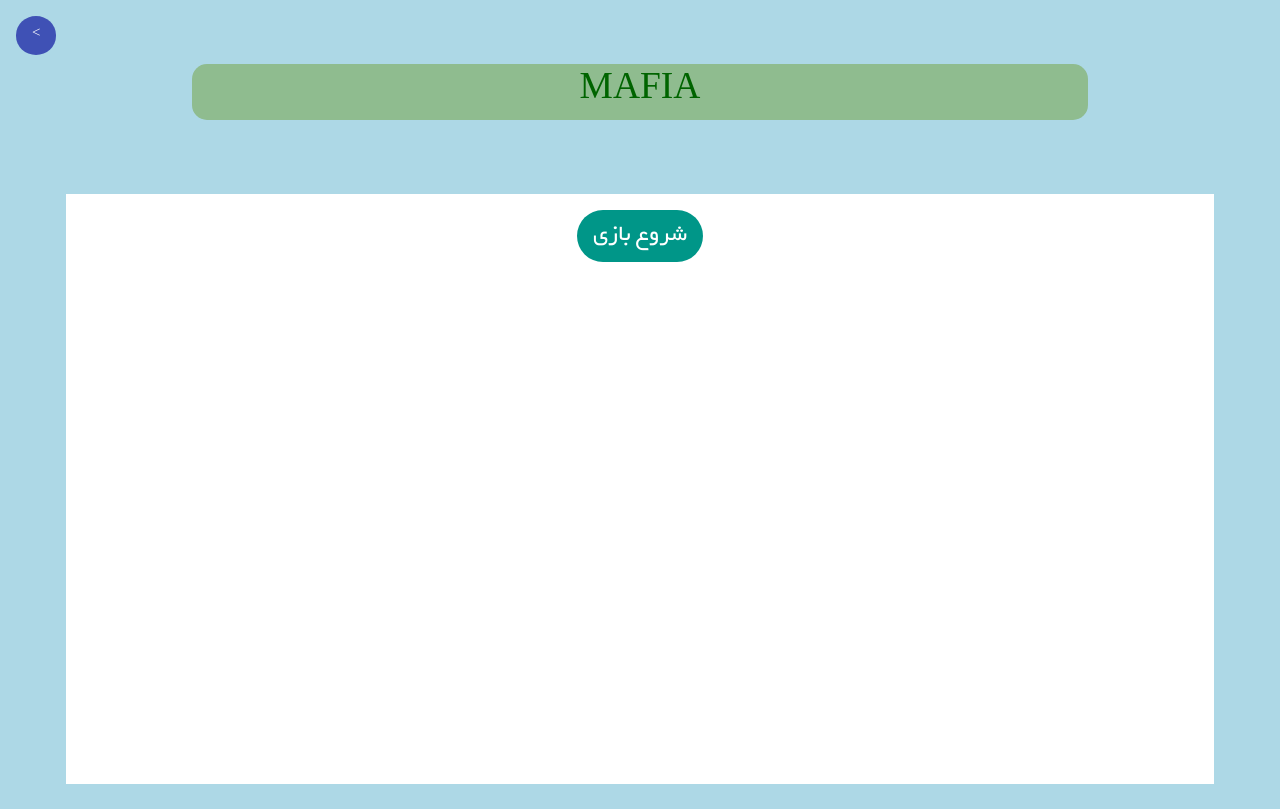
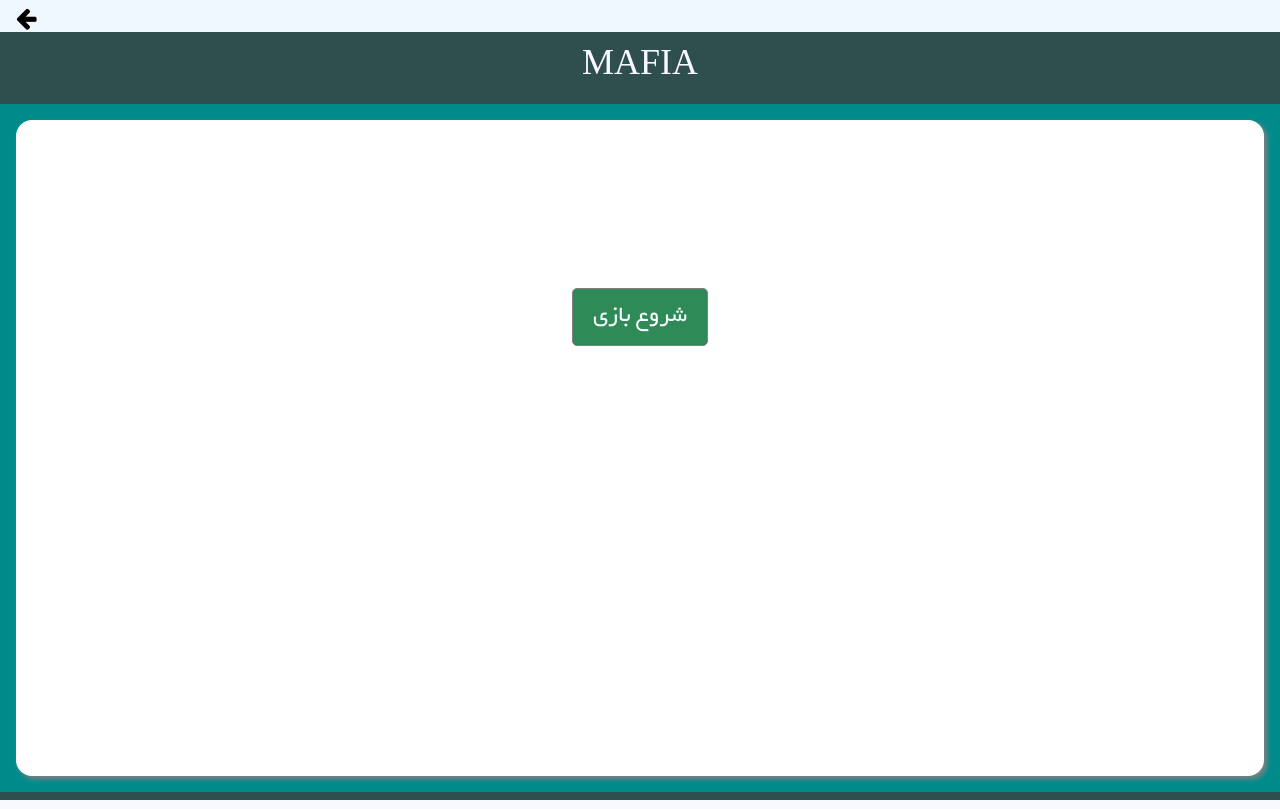
Before and after one commit to farhadmn82/mafia_god, a PHP site: page / in a window 1280 px wide. Run offline with PHP 8.4, Linux system fonts and the light colour scheme.

Commit message:
day completed

```diff
--- a/css/main.css
+++ b/css/main.css
@@ -13,50 +13,119 @@ body{
     font-family: MyFont;
     height: max-content;
     min-height: 100%;
-    margin: 0
+    margin: 0;
+    background: darkcyan;
 }
 
+.navbar{
+    height:4vh;
+    line-height: 4vh;
+    background-color: aliceblue;
+}
 .page_header{
-    height: 12vh;
-    padding-top: 2vh;
+    height: 9vh;
+    padding: 0vh 0%;
+    background-color: darkslategray;
 }
 .page_title{
-    background-color: darkseagreen;
-    color: darkgreen;
+    color: ghostwhite;
+    height: 100%;
+    font-size: 4.5vh;
+    line-height: 9vh;
+}
 
-    margin: 0px 15%;
-    border-radius: 15px;
-    padding: 0%;
-    text-align: center;
-    font-size: 2.5em;
+.content{
+    height:86vh
 }
+
+.page_content{
+    height: 82vh;
+    margin: 2vh 0;
+    border-radius: 16px;
+    display: block;
+    box-shadow: 3px 3px 5px grey;
+}
+.footer{
+    height:1vh;
+    line-height: 1vh;
+    background-color: darkslategrey;
+    bottom: 0px;
+
+}
+
 .day_timer_div{
     font-family: 'Courier New', Courier, monospace;
 }
 .countdown_timer_second{
-    font-size: 3em;
+    font-size: 6vh;
+    font-weight: bold;
+    display: block;
+    background: floralwhite;
+    color: chocolate;
+    padding: 0vh 10%;
+    margin: 2vh 10%;
+    border-radius: 3px;
+    /* box-shadow: 0px 0px 2px grey; */
+    border: 1px solid gra
 }
 divp{
     display: block;
     height: 100%;
-    margin: 2%;
-    padding: 2%;
+    margin: 0px;
+    padding: 1vh 3%;
+    border-radius: inherit;
+    font-size: 3vh;
 }
 
 button{
     display: block;
 }
 
-btn:hover{
-    background-color: cornflowerblue;
+.btn{
+
+    border: 1px solid gray;
+    display: inline-block;
+    border-radius: 5px;
+    padding: 10px 20px;
 }
 
-btn_start{
-    background-color: teal;
-    color: white;
-    width: 100px;
-    height: 50px;
+.center{
+    margin: 0px auto;
+    display: block;
+}
+
+.btn:hover{
+    opacity: 0.95;
+}
+
+.btn_start{
+    background-color: seagreen;
+    color: ghostwhite;
+    margin-top: 20vh;
+}
+
+.btn_sec{
+    background-color: cadetblue;
+    color: aquamarine;
+}
+
+.btn_pause{
+    color: whitesmoke;
+    background-color: chocolate;
+    font-weight: bold;
+    border-radius: 5vh;
+}
+
+.btn_goto_voting{
+    bottom: 5vh;
+    position: absolute;
+    right: 10%;
+    background-color: white;
+    font-weight: 100;
     border-radius: 5px;
+    border: 1px solid cornflowerblue;
+    color: cornflowerblue;
+    box-shadow: 0px 0px 3px grey
 }
 
 .btn_player{
@@ -71,14 +140,12 @@ btn_start{
     background-color: white;
     color: black;
     height: 100%;
+    border-radius: inherit;
 }
 
 .frame_night{
     background-color: black;
     color: white;
     height: 100%;
+    border-radius: inherit;
 }
-
-.content{
-
-}
--- a/index.php
+++ b/index.php
@@ -7,32 +7,35 @@
     <script type="module" src="js/Player.js"></script>
     <script src="js/game.js"></script>
     <script src="js/jquery-2.0.3.min.js"></script>
-
+    <link rel="stylesheet" href="https://cdnjs.cloudflare.com/ajax/libs/font-awesome/4.7.0/css/font-awesome.min.css">
 </head>
 <body>
     <div id='msg'></div>
-    <div id='nav_bar' class='navbar'style="height:6vh">
-        <button class="w3-button w3-circle w3-indigo w3-margin-left w3-margin-top"><</button>
+    <div id='nav_bar' class='navbar'>
+        <i class="fa fa-arrow-left w3-circle w3-xlarge w3-margin-left" style='margin-top:0.7vh;'></i>
     </div>
-    <div id='page_header' class='w3-center page_header w3-center'>
-        <div id='page_title' class='w3-center page_title w3-center'>MAFIA</div>
+    <div id='page_header' class='w3-container page_header'>
+        <div id='page_title' class='w3-center page_title w3-center'>
+            MAFIA
+        </div>
 
     </div>
 
-    <div class="w3-container" style="height:80vh">
-
-    <div class='page_content' style="height:100%">
-        <divp id="start"><?php include 'pages/start.html'; ?></divp>
-        <divp id="voting"><?php include 'pages/voting.html'; ?></divp>
-        <divp id="day"><?php include 'pages/day.html'; ?></divp>
-        <divp id="night"><?php include 'pages/night.html'; ?></divp>
-        <divp id="sleep"><?php include 'pages/sleep.html'; ?></divp>
-        <divp id="nightAction"><?php include 'pages/nightAction.html'; ?></divp>
-    </div>
+    <div class="w3-container content">
+        <div class='page_content'>
+            <divp id="start" class="frame_day"><?php include 'pages/start.html'; ?></divp>
+            <divp id="voting" class="frame_day"><?php include 'pages/voting.html'; ?></divp>
+            <divp id="day" class="frame_day"><?php include 'pages/day.html'; ?></divp>
+            <divp id="night" class="frame_night"><?php include 'pages/night.html'; ?></divp>
+            <divp id="sleep" class="frame_night"><?php include 'pages/sleep.html'; ?></divp>
+            <divp id="nightAction" class="frame_night"><?php include 'pages/nightAction.html'; ?></divp>
+        </div>
     </div>
 
 
+    <div class="w3-container footer">
 
+    </div>
 
 
 <script>
--- a/pages/day.html
+++ b/pages/day.html
@@ -2,17 +2,17 @@
 <div id="day_timer_div" class="day_timer_div">
     <div class="w3-center">
         <div class="w3-bar">
-          <button class="w3-button w3-black w3-large" onclick="restart_countdown_timer(30)">30s</button>
-          <button class="w3-button w3-teal w3-large" onclick="restart_countdown_timer(45)">45s</button>
-          <button class="w3-button w3-gray w3-large" onclick="restart_countdown_timer(60)">60s</button>
-          <button class="w3-button w3-teal w3-large" onclick="restart_countdown_timer(90)">90s</button>
-          <button class="w3-button w3-gray w3-large" onclick="restart_countdown_timer(120)">120s</button>
+          <button class="w3-button w3-margin btn btn_sec" onclick="restart_countdown_timer(30)">30s</button>
+          <button class="w3-button w3-margin btn btn_sec" onclick="restart_countdown_timer(45)">45s</button>
+          <button class="w3-button w3-margin btn btn_sec" onclick="restart_countdown_timer(60)">60s</button>
+          <button class="w3-button w3-margin btn btn_sec" onclick="restart_countdown_timer(90)">90s</button>
+          <button class="w3-button w3-margin btn btn_sec" onclick="restart_countdown_timer(120)">120s</button>
         </div>
 
-        <div id="countdown_timer_second" class="countdown_timer_second w3-center w3-xxlarge">0</div>
-        <button id="pause" class="w3-button w3-gray w3-xlarge w3-circle" onclick="pause_countdown_timer()">II</button>
+        <div id="countdown_timer_second" class="countdown_timer_second w3-center">0.0</div>
+        <button id="pause" class="btn btn_pause center" onclick="pause_countdown_timer()">||</button>
     </div>
 </div>
-<div class="w3-bar w3-center">
-    <button class='w3-button w3-teal w3-round-xxlarge w3-xlarge' style="margin-top:20vh" onclick="load_voting()">Go to Voting</button>
+<div class="">
+    <button class='w3-align-right btn btn_goto_voting' onclick="load_voting()">رای گیری</button>
 </div>
--- a/pages/start.html
+++ b/pages/start.html
@@ -1,3 +1,2 @@
-<div class="w3-bar w3-center frame_day">
-    <button id='btn_start_game' class='w3-button w3-teal w3-round-xxlarge w3-xlarge w3-margin-top w3-margin-top' onclick='load_day()'>شروع بازی</button>
-</div>
+
+<button id='btn_start_game' class='btn btn_start center' onclick='load_day()'>شروع بازی</button>
```
